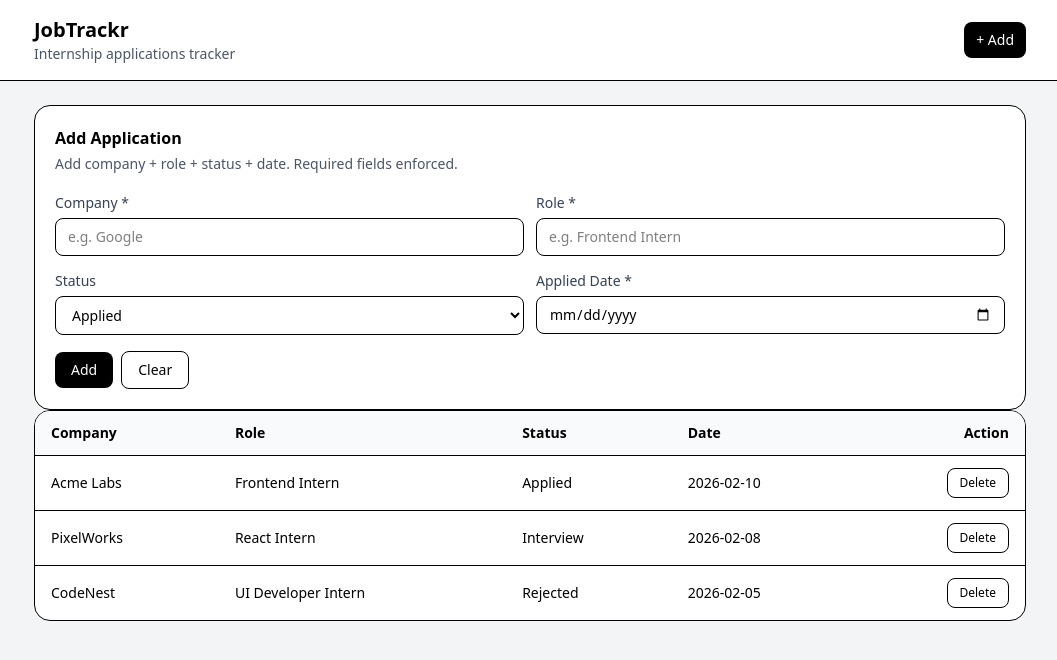
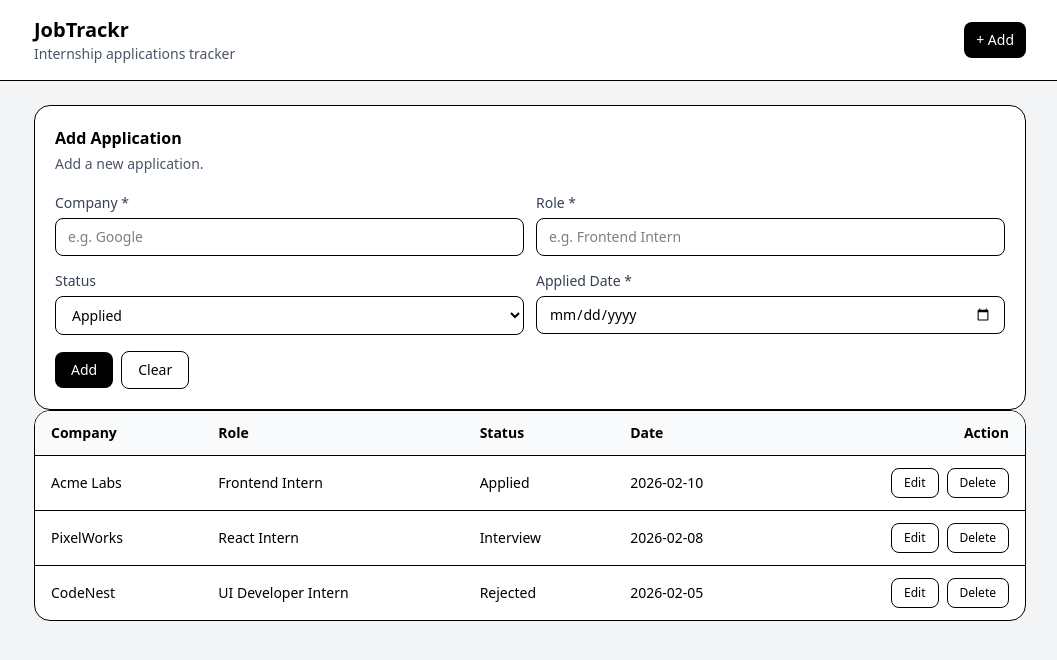
Before and after one commit to NishuSingh-12/jobtracker, a React (Vite) app: page / in a window 1280 px wide. Shown: the top 660 px of the page, without its empty margins (110-1167 px from the left). Built offline with nearby package versions, Linux system fonts and the light colour scheme.

Commit message:
start edit flow and prefill form

```diff
--- a/src/App.jsx
+++ b/src/App.jsx
@@ -9,6 +9,8 @@ function App() {
     const stored = localStorage.getItem("jobtracker_apps");
     return stored ? JSON.parse(stored) : seedApplications;
   });
+
+  const [editingApp, setEditingApp] = useState(null);
 
   useEffect(() => {
     localStorage.setItem("jobtracker_apps", JSON.stringify(applications));
@@ -26,12 +28,30 @@ function App() {
     setApplications((prev) => prev.filter((a) => a.id !== id));
   }
 
+  function handleEdit(app) {
+    setEditingApp(app);
+    window.scrollTo({ top: 0, behavior: "smooth" });
+  }
+
+  function handleCancelEdit() {
+    setEditingApp(null);
+  }
+
   return (
     <div className="min-h-screen bg-gray-100">
       <Header />
       <main className="mx-auto max-w-5xl px-4 py-6">
-        <AddApplicationForm onAdd={handleAdd} />
-        <ApplicationList applications={applications} onDelete={handleDelete} />
+        <AddApplicationForm
+          onAdd={handleAdd}
+          OnUpdate={() => {}}
+          editingApp={editingApp}
+          onCancelEdit={handleCancelEdit}
+        />
+        <ApplicationList
+          applications={applications}
+          onDelete={handleDelete}
+          onEdit={handleEdit}
+        />
       </main>
     </div>
   );
--- a/src/components/AddApplicationForm.jsx
+++ b/src/components/AddApplicationForm.jsx
@@ -1,11 +1,23 @@
-import { useState } from "react";
+import { useEffect, useState } from "react";
 
-function AddApplicationForm({ onAdd }) {
+function AddApplicationForm({ onAdd, OnUpdate, editingApp, onCancelEdit }) {
   const [company, setCompany] = useState("");
   const [role, setRole] = useState("");
   const [status, setStatus] = useState("Applied");
   const [date, setDate] = useState("");
   const [error, setError] = useState("");
+
+  const isEditing = Boolean(editingApp);
+
+  useEffect(() => {
+    if (!isEditing) return;
+
+    setCompany(editingApp.company || "");
+    setRole(editingApp.role || "");
+    setStatus(editingApp.status || "Applied");
+    setDate(editingApp.date || "");
+    setError("");
+  }, [editingApp]);
 
   function reset() {
     setCompany("");
@@ -28,29 +40,55 @@ function AddApplicationForm({ onAdd }) {
       setError("Company, Role and Date are required.");
       return;
     }
-
-    onAdd({
-      id: crypto.randomUUID(),
+    const payload = {
+      id: editingApp?.id ?? crypto.randomUUID(),
       company: c,
       role: r,
       status,
       date: d,
-    });
+    };
+
+    if (isEditing) {
+      OnUpdate(payload);
+    } else {
+      onAdd(payload);
+    }
     reset();
   }
 
   return (
     <div className="rounded-2xl border bg-white p-5">
-      <h2 className="text-base font-semibold">Add Application</h2>
+      <div className="flex items-start justify-between gap-3">
+        <div>
+          <h2 className="text-base font-semibold">
+            {isEditing ? "Edit Application" : "Add Application"}
+          </h2>
           <p className="mt-1 text-sm text-gray-600">
-        {" "}
-        Add company + role + status + date. Required fields enforced.
+            {isEditing
+              ? "Update selected application."
+              : "Add a new application."}
           </p>
+        </div>
+        {isEditing ? (
+          <button
+            type="button"
+            className="rounded-lg border px-3 py-2 text-sm font-medium hover:bg-gray-50"
+            onClick={() => {
+              reset();
+              onCancelEdit();
+            }}
+          >
+            Cancel
+          </button>
+        ) : null}
+      </div>
+
       {error ? (
         <div className="mt-3 rounded-lg border border-red-200 bg-red-50 px-3 py-2 text-sm text-red-700">
           {error}
         </div>
       ) : null}
+
       <form onSubmit={handleSubmit} className="mt-4 grid gap-3 sm:grid-cols-2">
         <div className="sm:col-span-1">
           <label className="text-sm font-medium text-gray-700">Company *</label>
@@ -94,14 +132,16 @@ function AddApplicationForm({ onAdd }) {
             className="mt-1 w-full rounded-lg border px-3 py-2 text-sm outline-none focus:ring-2 focus:ring-black/10"
           />
         </div>
+
         <div className="sm:col-span-2 flex items-center gap-2 pt-1">
           <button
             type="submit"
             className="rounded-lg bg-black px-4 py-2 text-sm font-medium text-white hover:opacity-90"
           >
-            Add
+            {isEditing ? "Update" : "Add"}
           </button>
 
+          {!isEditing ? (
             <button
               type="button"
               className="rounded-lg border px-4 py-2 text-sm font-medium hover:bg-gray-50"
@@ -109,6 +149,7 @@ function AddApplicationForm({ onAdd }) {
             >
               Clear
             </button>
+          ) : null}
         </div>
       </form>
     </div>
--- a/src/components/ApplicationList.jsx
+++ b/src/components/ApplicationList.jsx
@@ -1,4 +1,4 @@
-function ApplicationList({ applications, onDelete }) {
+function ApplicationList({ applications, onDelete, onEdit }) {
   if (applications.length === 0) {
     return (
       <div className="rounded-2xl border bg-white p-6 text-center">
@@ -27,6 +27,13 @@ function ApplicationList({ applications, onDelete }) {
               <td className="px-4 py-3">{app.date}</td>
               <td className="px-4 py-3 text-right">
                 <button
+                  type="button"
+                  className="rounded-lg border px-3 py-1.5 text-xs font-medium hover:bg-gray-50 mr-2"
+                  onClick={() => onEdit(app)}
+                >
+                  Edit
+                </button>
+                <button
                   className="rounded-lg border px-3 py-1.5 text-xs font-medium hover:bg-gray-50"
                   onClick={() => onDelete(app.id)}
                 >
```
Lines whose indentation alone changed are shown as unchanged.
